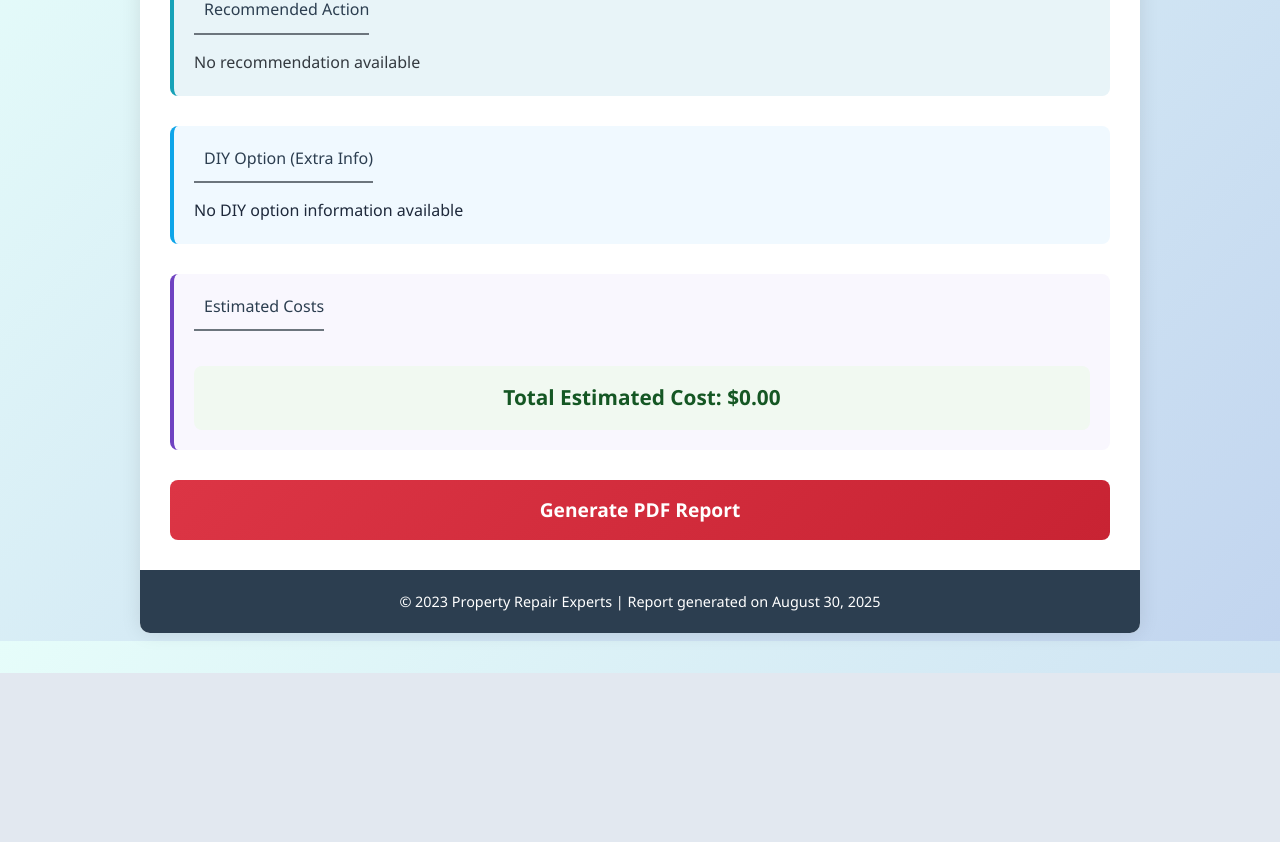
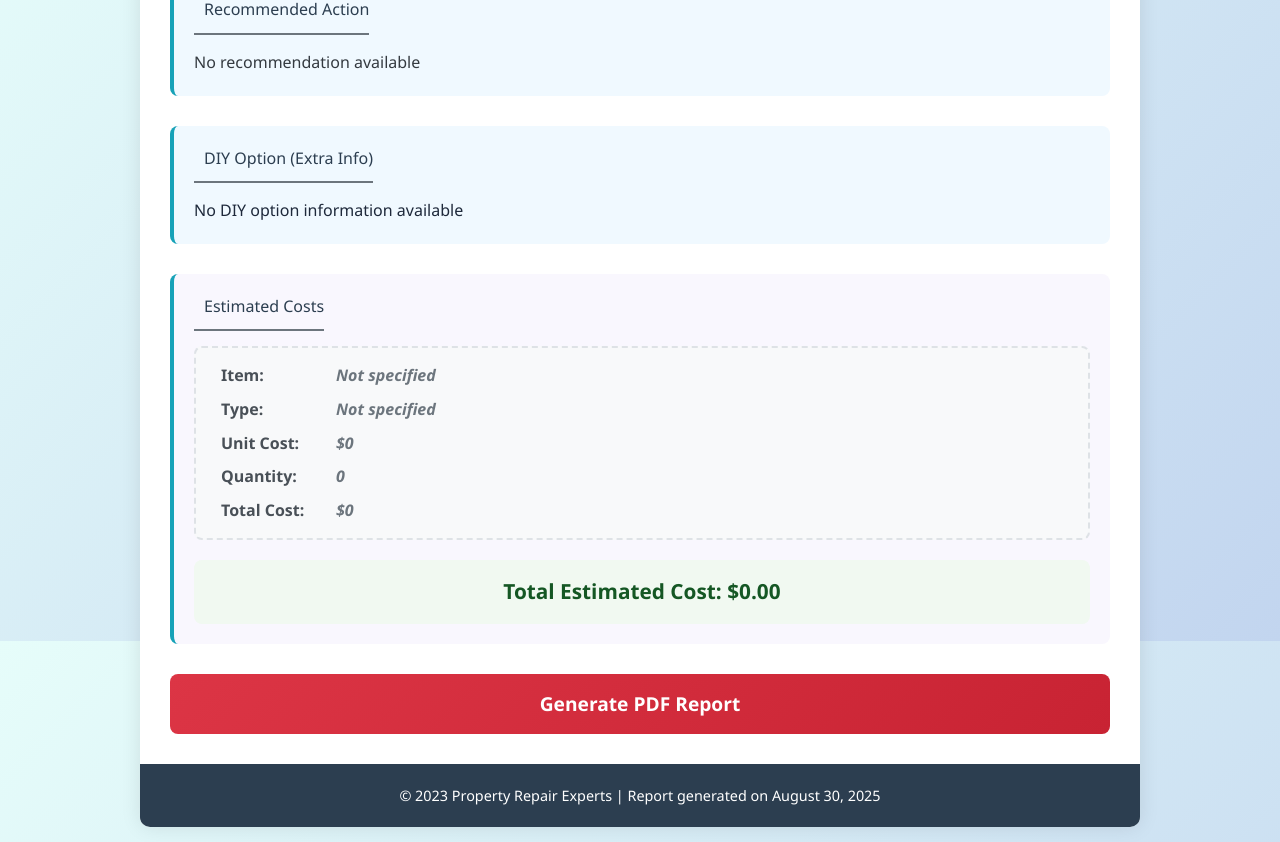
Before and after one commit to AbdulRauf-Sidd/Advanced-Image-Editor-Next.js, a Next.js app: page /property-report in a window 1280 px wide. Shown: the part 959-1801 px from the top of the page. Before the commit the page ends 1632 px from the top, so only its background shows below. Built offline with nearby package versions, Linux system fonts and the light colour scheme.

Commit message:
change the estimated cost structure

```diff
--- a/src/app/globals.css
+++ b/src/app/globals.css
@@ -1944,7 +1944,7 @@ body {
 }
 
 .property-report-container .action-section {
-  background-color: #e8f4f8;
+  background-color: #f0f9ff;
   padding: 20px;
   border-radius: 8px;
   margin-bottom: 30px;
@@ -1956,7 +1956,7 @@ body {
   padding: 20px;
   border-radius: 8px;
   margin-bottom: 30px;
-  border-left: 4px solid #6f42c1;
+  border-left: 4px solid #17a2b8;
 }
 
 .property-report-container .cost-item {
@@ -2040,13 +2040,48 @@ body {
   padding: 20px;
   border-radius: 8px;
   margin-bottom: 30px;
-  border-left: 4px solid #0ea5e9;
+  border-left: 4px solid #17a2b8;
 }
 
 .property-report-container .diy-section p {
   margin: 0;
   line-height: 1.6;
   color: #1e293b;
+}
+
+/* Default cost item styling */
+.property-report-container .default-cost-item {
+  background-color: #f8f9fa;
+  border: 2px dashed #dee2e6;
+  border-radius: 8px;
+  padding: 15px;
+  margin-bottom: 10px;
+}
+
+.property-report-container .default-cost-details {
+  margin-left: 10px;
+}
+
+.property-report-container .cost-row {
+  display: flex;
+  align-items: center;
+  margin-bottom: 8px;
+  gap: 15px;
+}
+
+.property-report-container .cost-row:last-child {
+  margin-bottom: 0;
+}
+
+.property-report-container .cost-label {
+  min-width: 100px;
+  color: #495057;
+  font-weight: 600;
+}
+
+.property-report-container .cost-value {
+  color: #6c757d;
+  font-style: italic;
 }
 
 /* Responsive styles for property report */
--- a/src/app/property-report/page.tsx
+++ b/src/app/property-report/page.tsx
@@ -46,10 +46,10 @@ export default function PropertyReport() {
         setDefect(analysisResult.defect || '');
         setAnalysis(analysisResult.analysis || '');
 
-        // Handle costs array
-        if (analysisResult.costs && Array.isArray(analysisResult.costs)) {
-          setCosts(analysisResult.costs);
-          setHasCosts(analysisResult.costs.length > 0);
+        // Handle costs array - use estimated_costs from backend
+        if (analysisResult.estimated_costs && Array.isArray(analysisResult.estimated_costs)) {
+          setCosts(analysisResult.estimated_costs);
+          setHasCosts(analysisResult.estimated_costs.length > 0);
         } else {
           setCosts([]);
           setHasCosts(false);
@@ -142,18 +142,11 @@ export default function PropertyReport() {
 
   // Helper function to get total cost
   const getTotalCost = (): string => {
-    const totalCost = costs.find(cost => cost.type === 'total');
-    return totalCost ? totalCost.amount : calculateTotal(); // fallback if no total provided
-  };
-
-  const calculateTotal = (): string => {
-    const nonTotalCosts = costs.filter(cost => cost.type !== 'total');
     let total = 0;
 
-    nonTotalCosts.forEach(cost => {
-      const amount = parseFloat(cost.amount.replace(/[^\d.]/g, ''));
-      if (!isNaN(amount)) {
-        total += amount;
+    costs.forEach(cost => {
+      if (cost.total_cost && typeof cost.total_cost === 'number') {
+        total += cost.total_cost;
       }
     });
 
@@ -185,7 +178,7 @@ export default function PropertyReport() {
 
         <div className="content">
                      <div className="issue-section">
-            <h2><i className="fas fa-exclamation-triangle icon"></i>Issue Identified</h2>
+             <h2><i className="fas fa-exclamation-triangle icon"></i>Defect (Issue Identified)</h2>
             <div className="description">
               <h3>{defect || 'No defect information available'}</h3>
             </div>
@@ -230,24 +223,52 @@ export default function PropertyReport() {
                      <div className="costs-section">
              <h2><i className="fas fa-dollar-sign icon"></i>Estimated Costs</h2>
 
-            {costs
-              .filter(cost => cost.type !== 'total')
-              // console.log('hi');
-              .map((cost, index) => (
-                // console.log('hii');
+             {costs.length > 0 ? (
+               costs.map((cost, index) => (
                  <div key={index} className="cost-item">
                    <div className="cost-type">
                      <i className={getCostIcon(cost.type)}></i>
-                     {capitalizeFirstLetter(cost.type)}
-                    <div className="cost-desc">{cost.description}</div>
+                     {cost.item}
+                     <div className="cost-desc">
+                       {cost.type} - ${cost.unit_cost} × {cost.quantity}
                      </div>
-                  <div className="cost-amount">{cost.amount}</div>
+                   </div>
+                   <div className="cost-amount">${cost.total_cost}</div>
                  </div>
                ))
-            }
+             ) : (
+               <div className="cost-item default-cost-item">
+                 <div className="cost-type">
+                   {/* <i className="fas fa-dollar-sign"></i> */}
+                   <div className="default-cost-details">
+                     <div className="cost-row">
+                       <span className="cost-label"><strong>Item:</strong></span>
+                       <span className="cost-value">Not specified</span>
+                     </div>
+                     <div className="cost-row">
+                       <span className="cost-label"><strong>Type:</strong></span>
+                       <span className="cost-value">Not specified</span>
+                     </div>
+                     <div className="cost-row">
+                       <span className="cost-label"><strong>Unit Cost:</strong></span>
+                       <span className="cost-value">$0</span>
+                     </div>
+                     <div className="cost-row">
+                       <span className="cost-label"><strong>Quantity:</strong></span>
+                       <span className="cost-value">0</span>
+                     </div>
+                     <div className="cost-row">
+                       <span className="cost-label"><strong>Total Cost:</strong></span>
+                       <span className="cost-value">$0</span>
+                     </div>
+                   </div>
+                 </div>
+                 {/* <div className="cost-amount">$0</div> */}
+               </div>
+             )}
 
              <div className="total-cost">
-              Total Estimated Cost: {getTotalCost()}
+               Total Estimated Cost: {costs.length > 0 ? getTotalCost() : '$0.00'}
              </div>
            </div>
 
--- a/types/llm.ts
+++ b/types/llm.ts
@@ -1,8 +1,10 @@
 // types/analysis.ts (create this file)
 export interface CostItem {
+    item: string;
     type: string;
-    description: string;
-    amount: string;
+    unit_cost: number;
+    quantity: number;
+    total_cost: number;
   }
 
   export interface AnalysisResult {
```
Lines whose indentation alone changed are shown as unchanged.
